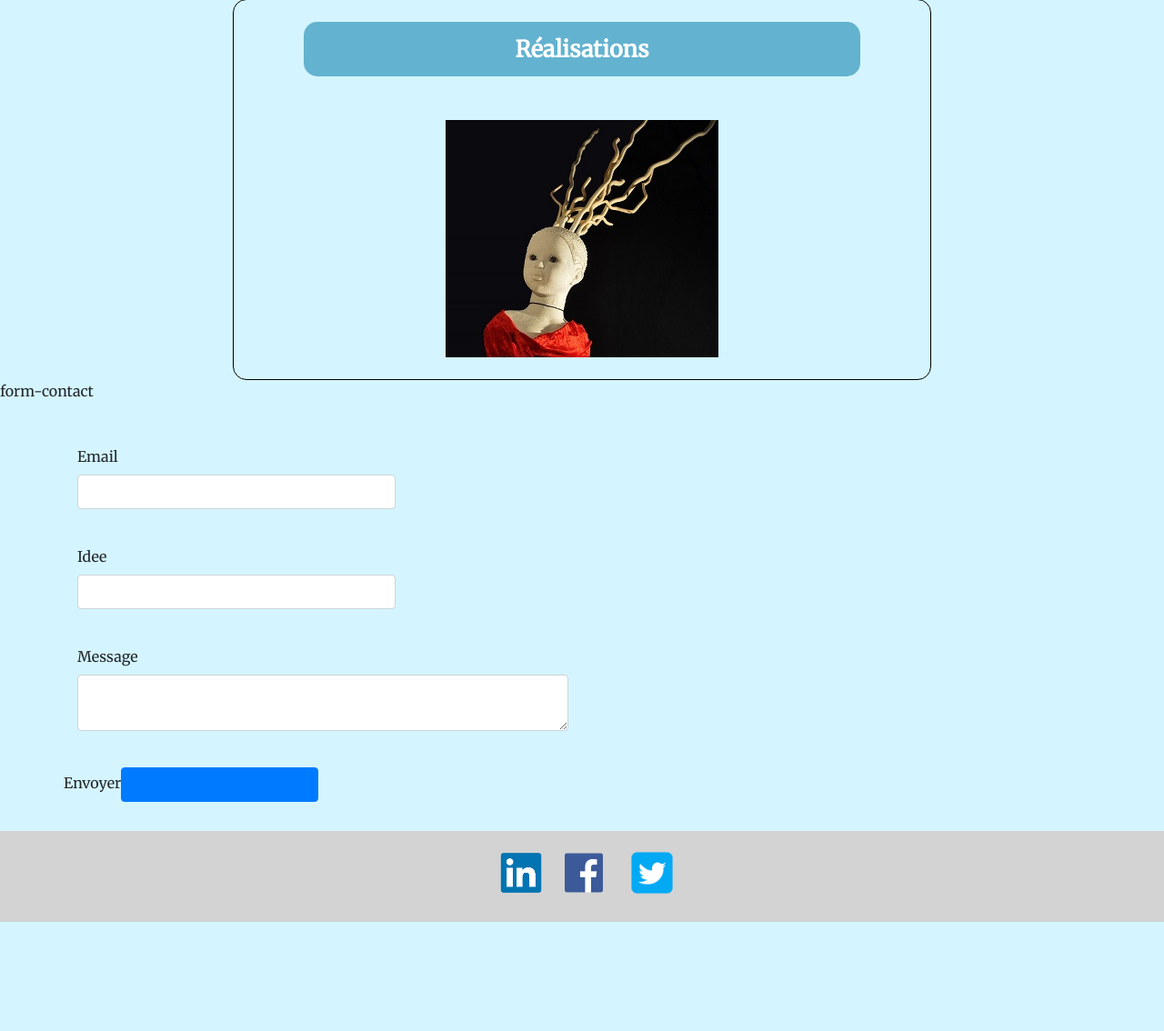
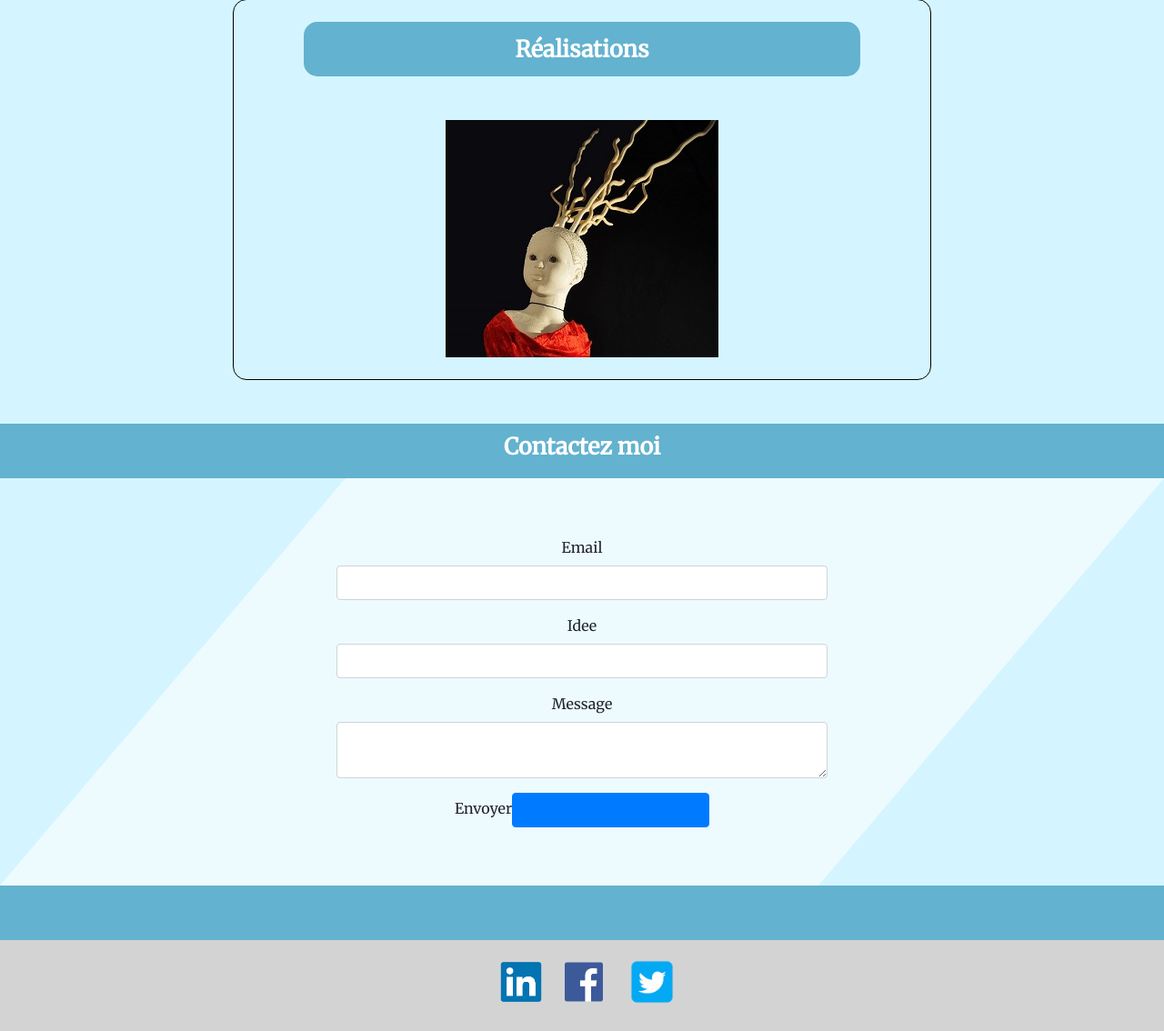
Before and after one commit to geoffrey112/Site-sur-le-spectacle, a Symfony app: template templates/home.html.twig in a window 1280 px wide. Shown: the part 1075-2209 px from the top of the page at 91% size. Before the commit the page ends 2089 px from the top, so only its background shows below. Run offline with Twig, Linux system fonts and the light colour scheme; the template is opened without the code that fills it, so the values that code supplies are empty; form fields are guessed from the names that the template uses; some libraries are stand-ins or nearby versions.

Commit message:
Design formulaire

```diff
--- a/public/styles/header.style.css
+++ b/public/styles/header.style.css
@@ -2,7 +2,6 @@
     font-family: 'Merriweather', serif;
     width:100%;
     height:200px;
-    background-color:rgb(212, 245, 255);
 }
 
 .titre{
--- a/public/styles/home.style.css
+++ b/public/styles/home.style.css
@@ -37,7 +37,7 @@ body{
     transition-duration: 1.5s;
 }
 
-/* CONTENU HOME */
+/* CONTENU BODY */
 .contentText{
     border: 1px solid black;
     border-radius: 30px 30px 30px 30px;
@@ -78,3 +78,37 @@ body{
     color:white;
     padding-top:15px;
 }
+
+/* CONTENU CONTACTEZ MOI */
+.colorForm{
+    background-color:#EDFBFF;
+}
+
+.contact{
+    background-color:#63B2CF;
+    height:60px;
+    padding-top:10px;
+}
+
+.deco{
+    position:absolute;
+    width:0;
+    height:448px;
+    border-right:380px solid transparent;
+    border-top:448px solid rgba(212, 245, 255);
+}
+
+.deco2{
+    position:absolute;
+    right:0;
+    width:0;
+    border-left:380px solid transparent;
+    border-bottom:448px solid rgba(212, 245, 255);
+}
+
+.contact h1{
+    color:white;
+    text-align:center;
+    font-weight:bold;
+    font-size:25px;
+}
--- a/public/styles/sidebar.style.css
+++ b/public/styles/sidebar.style.css
@@ -49,7 +49,7 @@
 }
 
 
-/* RESPONSIVE MD */
+/* RESPONSIVE SIDEBAR MD */
 @media (max-width:767px){
 
     .contentSidebar{
--- a/templates/home.html.twig
+++ b/templates/home.html.twig
@@ -72,7 +72,6 @@
         </div>
     </div>
 
-
     {# REALISATIONS #}
     <div class="container mt-5 contentRea">
         <div class="row">
@@ -81,42 +80,39 @@
         </div>
     </div>
 
-
- form-contact
-    <div class="container">
+    {# Formulaire #}
+    <div class="colorForm">
+        <div class="contact mt-5">
+            <h1>Contactez moi</h1>
+        </div>
+        <div class="deco"></div>
+        <div class="deco2"></div>
+        <div class="container mt-5 ">
+            <div class="row justify-content-center">
+                <div class="col-sm-6">
                     {{ form_start(contactForm) }}
-        <div class="form-group mt-5">
-            <div class="row">
-                <div class="col-4 mb-4">
+                    <div class="form-group text-center">
+                        <div class="mt-3">
                             {{ form_row(contactForm.email, {'attr': {class : "form-control"}}) }}
                         </div>
-            </div>
-             <div class="row">
-                <div class="col-4 mb-4">
+                        <div class="mt-3">
                             {{ form_row(contactForm.idee, {'attr': {class : "form-control"}}) }}
                         </div>
-            </div>
-             <div class="row">
-                <div class="col-6 mb-4">
+                        <div class="mt-3">
                             {{ form_row(contactForm.message, {'attr': {class : "form-control"}}) }}
                         </div>
-            </div>
-            <div class="row">
+                        <div class="mt-3">
                             {{ form_row(contactForm.envoyer, {'attr' : {class : "btn btn-primary"}}) }}
+
                         </div>
                     </div>
                     {{ form_end(contactForm) }}
                 </div>
+            </div>
+        </div>
 
+        <div class="contact mt-5"></div>
 
-
-
-
-
-
-
-
-
-
+    </div>
 
 {% endblock %}
```
Also changed, not shown: templates/base.html.twig (line endings or trailing spaces), 2 other files. Lines whose indentation alone changed are shown as unchanged.
